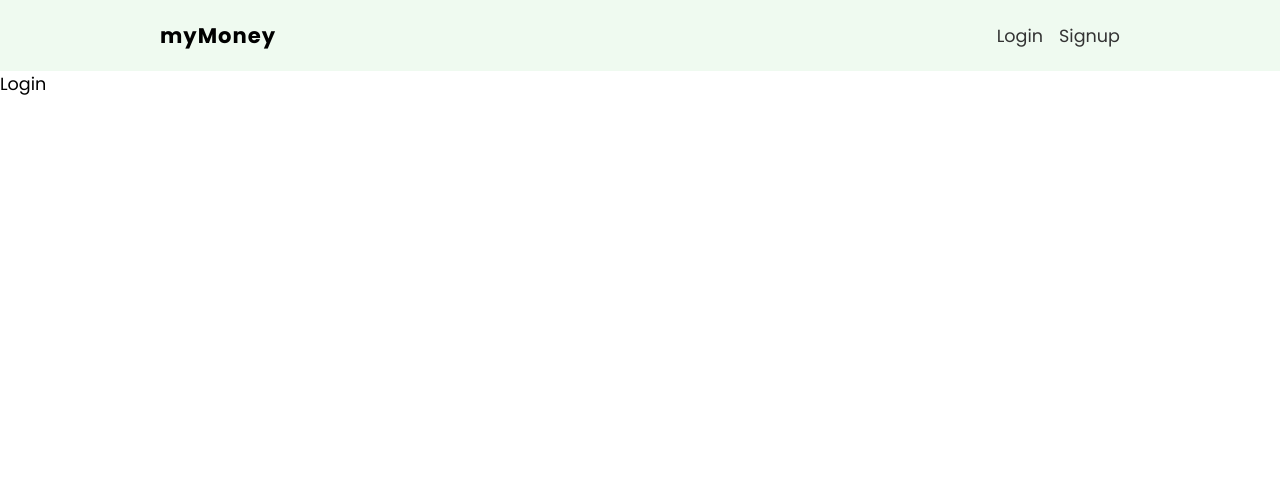
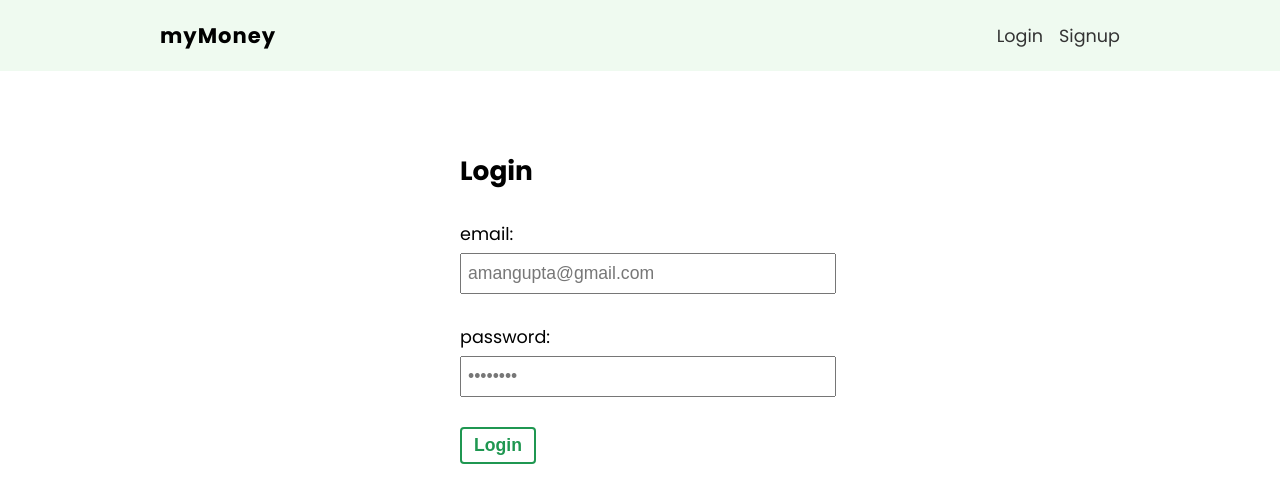
Before and after one commit to AmanGupta1703/My-Money, a React (Vite) app: page /login in a window 1280 px wide. Shown: the top 502 px of the page. Built offline with nearby package versions, Linux system fonts and the light colour scheme.

Commit message:
Add login form with email and password fields

```diff
--- a/src/pages/login/Login.jsx
+++ b/src/pages/login/Login.jsx
@@ -1,11 +1,39 @@
+// styles
+import { useState } from 'react';
 import styles from './Login.module.css';
 
 function Login() {
+  const [email, setEmail] = useState('amangupta@gmail.com');
+  const [password, setPassword] = useState('aman@123');
+
+  function handleSubmit(e) {
+    e.preventDefault();
+
+    console.log(email, password);
+  }
+
   return (
-    <div>
-      Login
-    </div>
-  )
+    <form className={styles['login-form']} onSubmit={handleSubmit}>
+      <h2>Login</h2>
+      <label>
+        <span>email:</span>
+        <input
+          type='email'
+          value={email}
+          onChange={(e) => setEmail(e.target.value)}
+        />
+      </label>
+      <label>
+        <span>password:</span>
+        <input
+          type='password'
+          value={password}
+          onChange={(e) => setPassword(e.target.value)}
+        />
+      </label>
+      <button className='btn'>Login</button>
+    </form>
+  );
 }
 
-export default Login
+export default Login;
--- a/src/pages/login/Login.module.css
+++ b/src/pages/login/Login.module.css
@@ -0,0 +1,19 @@
+.login-form {
+  max-width: 360px;
+  margin: 60px auto;
+  padding: 20px;
+}
+.login-form label {
+  display: block;
+  margin: 30px auto;
+}
+.login-form span {
+  display: block;
+  margin-bottom: 6px;
+}
+.login-form input {
+  padding: 8px 6px;
+  font-size: 1em;
+  color: #777;
+  width: 100%;
+}
```
